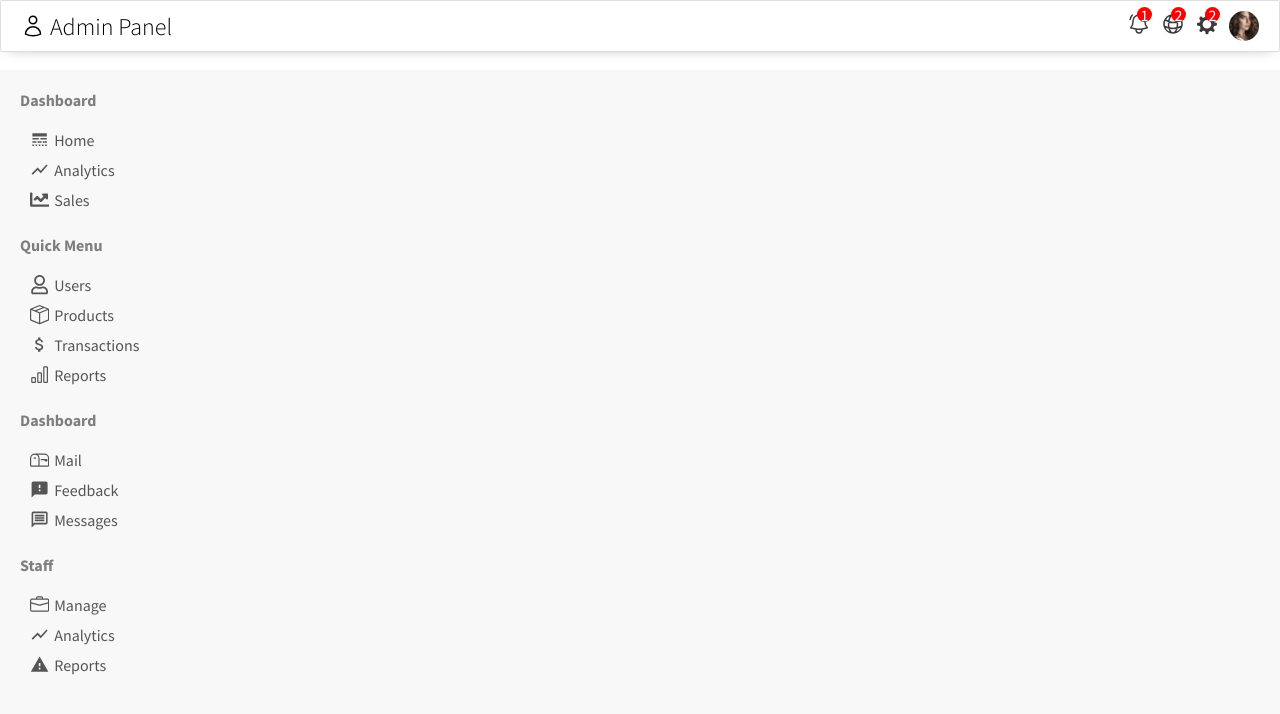
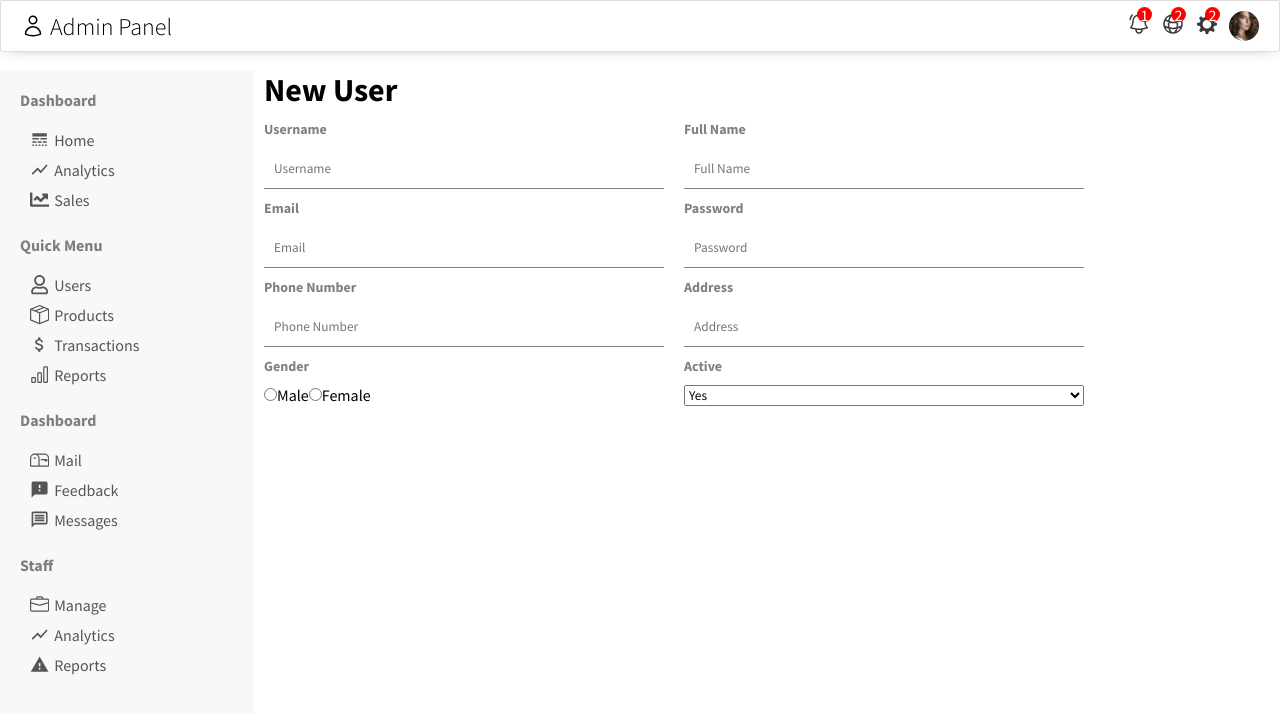
Before and after one commit to lapadatovic/ReactAdminDashboard, a React (Create React App) app in the folder admin-dashboard/: page /newUser in a window 1280 px wide. Shown: the top 714 px of the page. Built offline with nearby package versions, Linux system fonts and the light colour scheme.

Commit message:
Started with newUser page and created New User form

```diff
--- a/admin-dashboard/src/App.js
+++ b/admin-dashboard/src/App.js
@@ -10,6 +10,7 @@ import {
 	Routes,
 	Route,
 } from 'react-router-dom';
+import NewUser from './components/pages/newUser/NewUser';
 
 
 function App() {
@@ -22,6 +23,7 @@ function App() {
           <Route exact path='/' element={<Home/>}></Route>
           <Route path='/users' element={<UserList/>}></Route>
           <Route path='/user/:userId' element={<User/>}></Route>
+          <Route path='/newUser' element={<NewUser />}></Route>
         </Routes>
       </div>
     </Router>
--- /dev/null
+++ b/admin-dashboard/src/components/pages/newUser/NewUser.js
@@ -0,0 +1,51 @@
+import React from 'react'
+import './newUser.css'
+export default function NewUser() {
+  return (
+    <div className='newUser-container'>
+        <h1 className="newUser-title">New User</h1>
+        <form className="newUser-form">
+            <div className="newUser-item">
+                <label>Username</label>
+                <input type="text" placeholder='Username' />
+            </div>
+            <div className="newUser-item">
+                <label>Full Name</label>
+                <input type="text" placeholder='Full Name' />
+            </div>
+            <div className="newUser-item">
+                <label>Email </label>
+                <input type="email" placeholder='Email' />
+            </div>
+            <div className="newUser-item">
+                <label>Password </label>
+                <input type="password" placeholder='Password' />
+            </div>
+            <div className="newUser-item">
+                <label>Phone Number</label>
+                <input type="text" placeholder='Phone Number' />
+            </div>
+            <div className="newUser-item">
+                <label>Address</label>
+                <input type="text" placeholder='Address' />
+            </div>
+            <div className="newUser-item">
+                <label>Gender</label>
+                <div className="newUser-genders-container">
+                    <input type="radio" name='gender' id='male' value='male' />
+                    <label for="male">Male</label>
+                    <input type="radio" name='gender' id='female' value='female' />
+                    <label for="female">Female</label>
+                </div>
+            </div>
+            <div className="newUser-item">
+                <label>Active</label>
+                <select className='newUser-select' name="active" id="active">
+                    <option value="yes">Yes</option>
+                    <option value="no">No</option>
+                </select>
+            </div>
+        </form>
+    </div>
+  )
+}
--- /dev/null
+++ b/admin-dashboard/src/components/pages/newUser/newUser.css
@@ -0,0 +1,35 @@
+.newUser-container {
+    flex: 4;
+    margin-left: 10px;
+}
+
+.newUser-form {
+    display: flex;
+    flex-wrap: wrap;
+}
+
+.newUser-item {
+    width: 400px;
+    display: flex;
+    flex-direction: column;
+    margin-right: 20px;
+    margin-top: 10px;
+}
+
+.newUser-item>label {
+    margin-bottom: 10px;
+    font-size: 14px;
+    font-weight: 600;
+    color: gray;
+}
+
+.newUser-item>input {
+    height: 20px;
+    padding: 10px;
+    border: none;
+    border-bottom: 1px solid gray;
+
+}
+.newUser-item>input:focus {
+    outline: none;
+}
--- a/admin-dashboard/src/components/pages/user/User.js
+++ b/admin-dashboard/src/components/pages/user/User.js
@@ -2,13 +2,16 @@ import React from 'react'
 import './user.css'
 import {MdPublish, MdOutlinePermIdentity, MdPhonelinkRing, MdOutlineEmail,MdOutlineLocationOn} from 'react-icons/md'
 import {FaBirthdayCake} from 'react-icons/fa'
+import { Link } from 'react-router-dom'
 
 export default function User() {
   return (
     <div className='user-container'>
         <div className="user-title-container">
           <h1 className="user-title">Edit User</h1>
-          <button className="user-add-button">Create</button>
+          <Link to='/newUser'>
+            <button className="user-add-button">Create</button>
+          </Link>
         </div>
         <div className="user">
           <div className="user-show">
```
